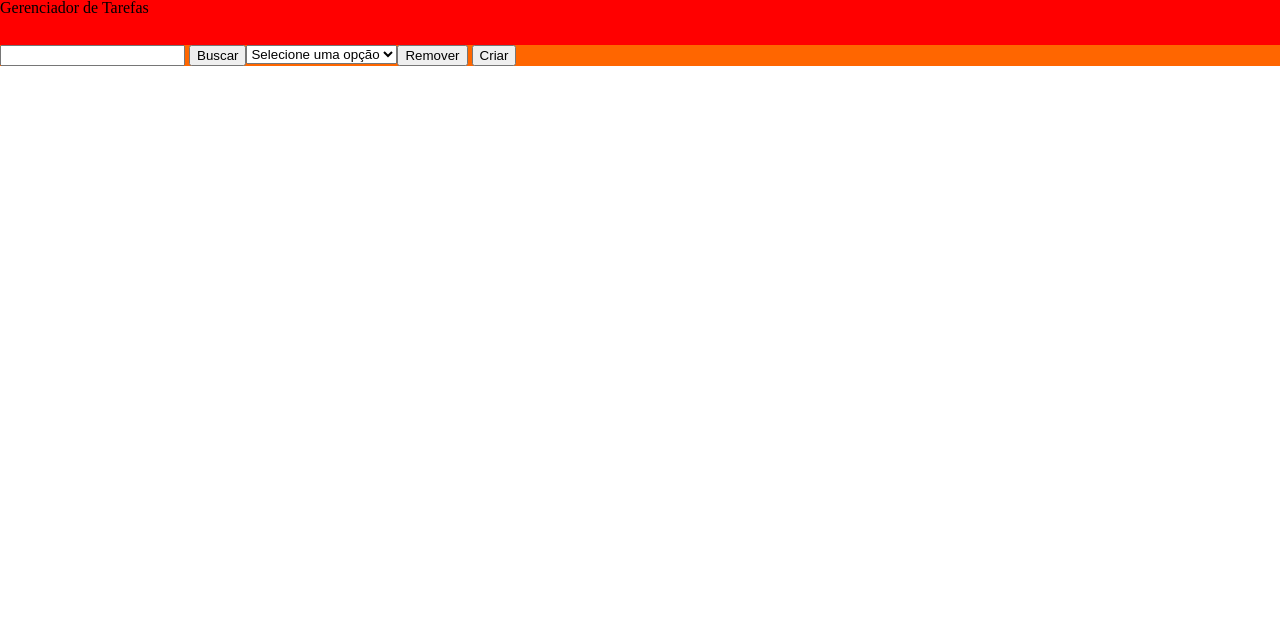
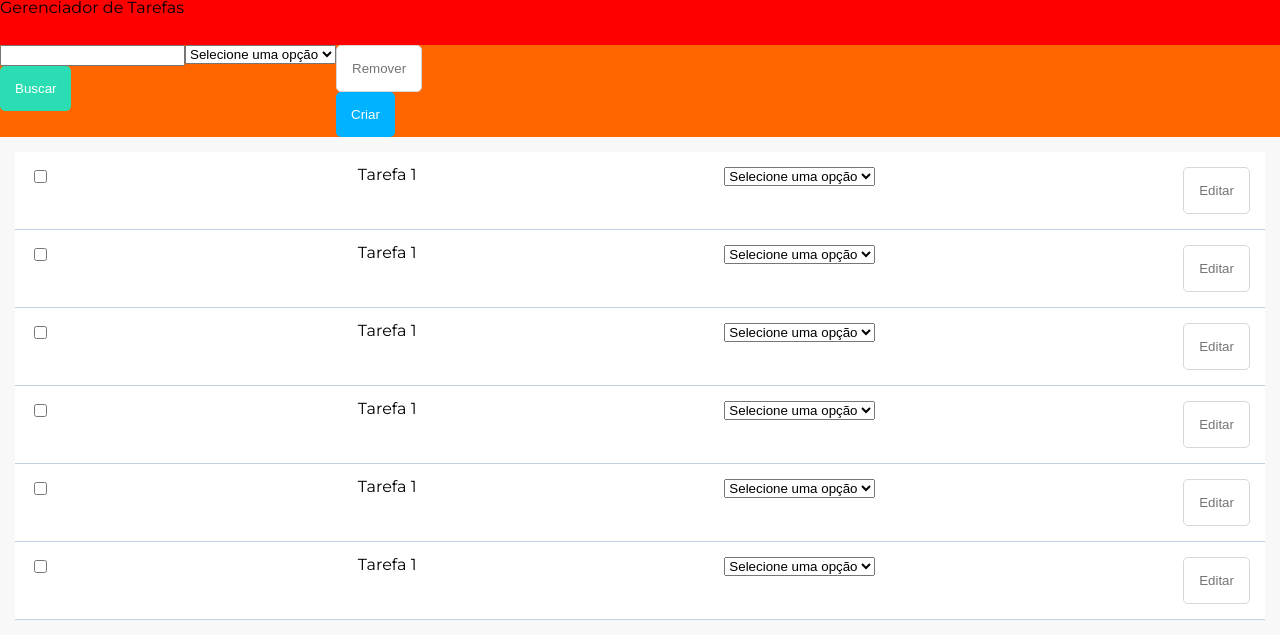
Before and after one commit to j30tech/tesk-manager, a plain HTML site: page index.html in a window 1280 px wide. Drawn offline with Linux system fonts and the light colour scheme.

Commit message:
- estilizacao da lista de tarefa - implementacao de sistema de grid basico

```diff
--- /dev/null
+++ b/assets/src/grid.css
@@ -0,0 +1,73 @@
+body{
+    background: #000;
+}
+
+.grid{
+    display: flex;
+    justify-content: flex-start;
+    flex-wrap: wrap;
+    align-items: flex-start;
+    width: 100%;
+    background: red;
+
+
+}
+
+.grid .row{
+    display: flex;
+    justify-content: flex-start;
+    align-items: flex-start;
+    width: 100%;
+    padding: 15px;
+    background: yellow;
+}
+
+.grid .row .collumn{
+    display: flex;
+    justify-content: flex-start;
+    align-items: flex-start;
+    width: 100%;
+    padding: 15px;
+    background: pink;
+}
+
+.bg{
+    display: flex;
+    justify-content: center;
+    align-items: flex-start;
+    width: 100%;
+    background: purple;
+    color: white;
+}
+
+.collumn:nth-of-type(2n) .bg {
+    background: green;
+}
+
+.grid .row .collumn.collumn-width-100{
+    width: 100%;
+}
+
+.grid .row .collumn.collumn-width-75{
+    width: 75%;
+}
+
+.grid .row .collumn.collumn.collumn-width-50{
+    width: 50%;
+}
+
+.grid .row .collumn.collumn-width-25{
+    width: 25%;
+}
+
+.grid .row .collumn.collumn-width-60{
+    width: 60%;
+}
+
+.grid .row .collumn.collumn-width-40{
+    width: 40%;
+}
+
+.grid .row .collumn.collumn-width-33{
+    width: 33.333%;
+}
--- a/assets/src/styles.css
+++ b/assets/src/styles.css
@@ -1,3 +1,7 @@
+body{
+    font-family: 'Montserrat', sans-serif;
+}
+
 #header{
     display: flex;
     justify-content: flex-start;
@@ -22,3 +26,63 @@
     width: 100%;
     background: #ccc;
 }
+
+#content ul{
+    display: flex;
+    justify-content: flex-start;
+    align-items: flex-start;
+    flex-wrap: wrap;
+    width: 100%;
+    padding: 15px;
+    background: #f8f8f8;
+}
+
+#content ul li{
+    display: flex;
+    justify-content: space-between;
+    align-items: flex-start;
+    width: 100%;
+    padding: 15px;
+    border-bottom: 1px #C2D1E2 solid;
+    background:#FFF;
+
+}
+
+#content ul li input{}
+
+#content ul li span{}
+
+#content ul li #filter{}
+
+#content ul li #filter select{}
+
+#content ul li #filter select option{}
+
+button{
+     display: flex;
+     justify-content: center;
+     align-items: center;
+    padding: 15px;
+    border-radius: 5px;
+    border:0;
+    background: #ccc;
+    color: #FFF;
+}
+
+.bg-green{
+    background: #2bddb2;
+    color: #fff;
+}
+
+.bg-white{
+    background: #fff;
+    color: #757575;
+    border:1px #d7d7d7 solid;
+}
+
+.bg-blue{
+    background: #00b2ff;
+    color: #FFF;
+}
+
+#content button{}
--- a/index.html
+++ b/index.html
@@ -24,7 +24,7 @@
         <div id="search">
             <label>
                 <input type="text">
-                <button>Buscar</button>
+                <button class="bg-green">Buscar</button>
             </label>
         </div>
         <div id="filter">
@@ -36,12 +36,93 @@
             </select>
         </div>
         <div id="btn">
-            <button>Remover</button>
-            <button>Criar</button>
+            <button class="bg-white">Remover</button>
+            <button class="bg-blue">Criar</button>
         </div>
 
     </div>
-    <div id="content"></div>
+    <div id="content">
+        <ul>
+            <li>
+                <input type="checkbox">
+                <span>Tarefa 1</span>
+                <div id="filter">
+                    <select>
+                        <option value="">Selecione uma opção</option>
+                        <option value="1">Concluídas</option>
+                        <option value="2">Fazendo</option>
+                        <option value="3">Para fazer</option>
+                    </select>
+                </div>
+                <button class="bg-white">Editar</button>
+            </li>
+            <li>
+                <input type="checkbox">
+                <span>Tarefa 1</span>
+                <div id="filter">
+                    <select>
+                        <option value="">Selecione uma opção</option>
+                        <option value="1">Concluídas</option>
+                        <option value="2">Fazendo</option>
+                        <option value="3">Para fazer</option>
+                    </select>
+                </div>
+                <button class="bg-white">Editar</button>
+            </li>
+            <li>
+                <input type="checkbox">
+                <span>Tarefa 1</span>
+                <div id="filter">
+                    <select>
+                        <option value="">Selecione uma opção</option>
+                        <option value="1">Concluídas</option>
+                        <option value="2">Fazendo</option>
+                        <option value="3">Para fazer</option>
+                    </select>
+                </div>
+                <button class="bg-white">Editar</button>
+            </li>
+            <li>
+                <input type="checkbox">
+                <span>Tarefa 1</span>
+                <div id="filter">
+                    <select>
+                        <option value="">Selecione uma opção</option>
+                        <option value="1">Concluídas</option>
+                        <option value="2">Fazendo</option>
+                        <option value="3">Para fazer</option>
+                    </select>
+                </div>
+                <button class="bg-white">Editar</button>
+            </li>
+            <li>
+                <input type="checkbox">
+                <span>Tarefa 1</span>
+                <div id="filter">
+                    <select>
+                        <option value="">Selecione uma opção</option>
+                        <option value="1">Concluídas</option>
+                        <option value="2">Fazendo</option>
+                        <option value="3">Para fazer</option>
+                    </select>
+                </div>
+                <button class="bg-white">Editar</button>
+            </li>
+            <li>
+                <input type="checkbox">
+                <span>Tarefa 1</span>
+                <div id="filter">
+                    <select>
+                        <option value="">Selecione uma opção</option>
+                        <option value="1">Concluídas</option>
+                        <option value="2">Fazendo</option>
+                        <option value="3">Para fazer</option>
+                    </select>
+                </div>
+                <button class="bg-white">Editar</button>
+            </li>
+        </ul>
+    </div>
 
 </body>
 
```
Also changed, not shown: entendendo-grid.html (added, +65 -0 lines).
